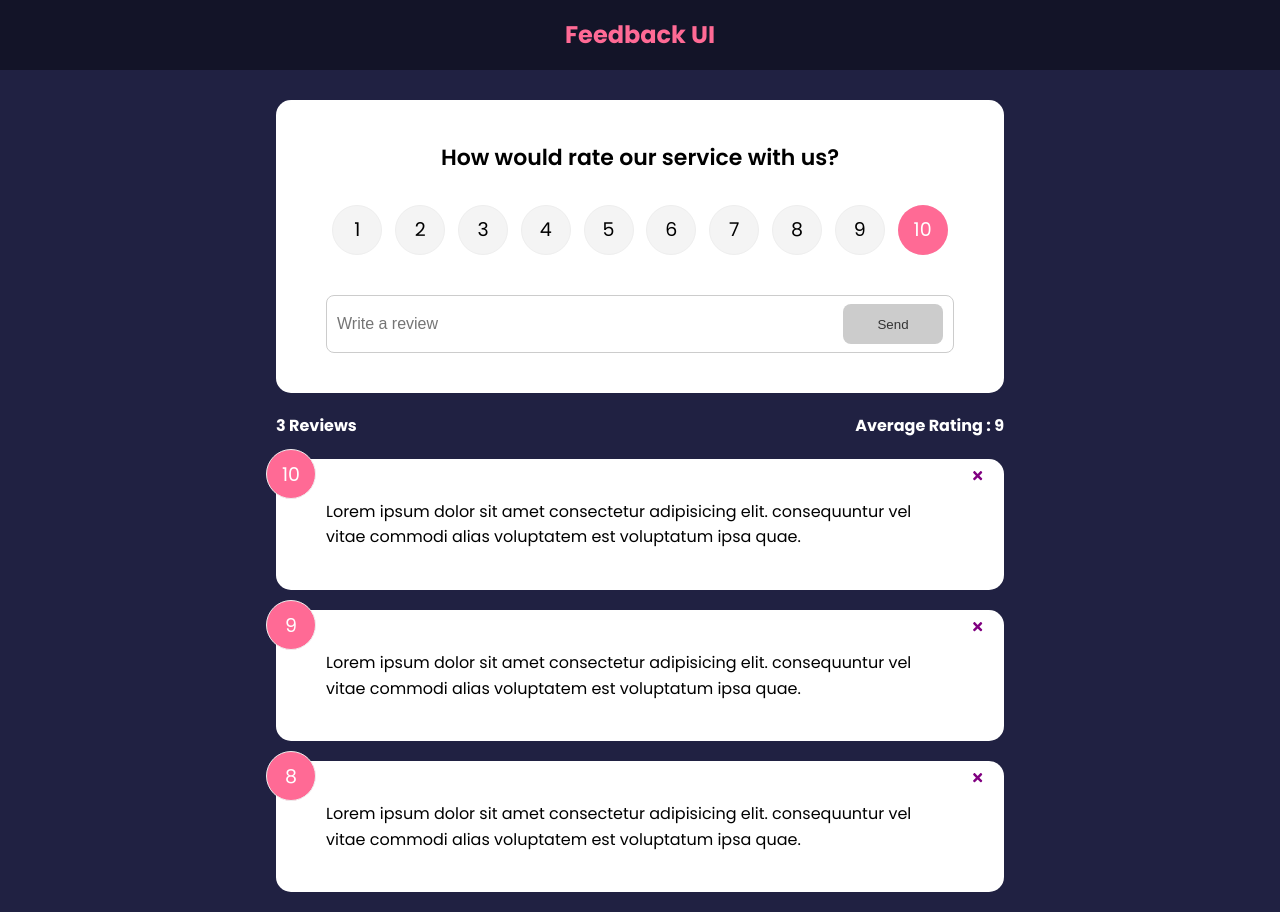
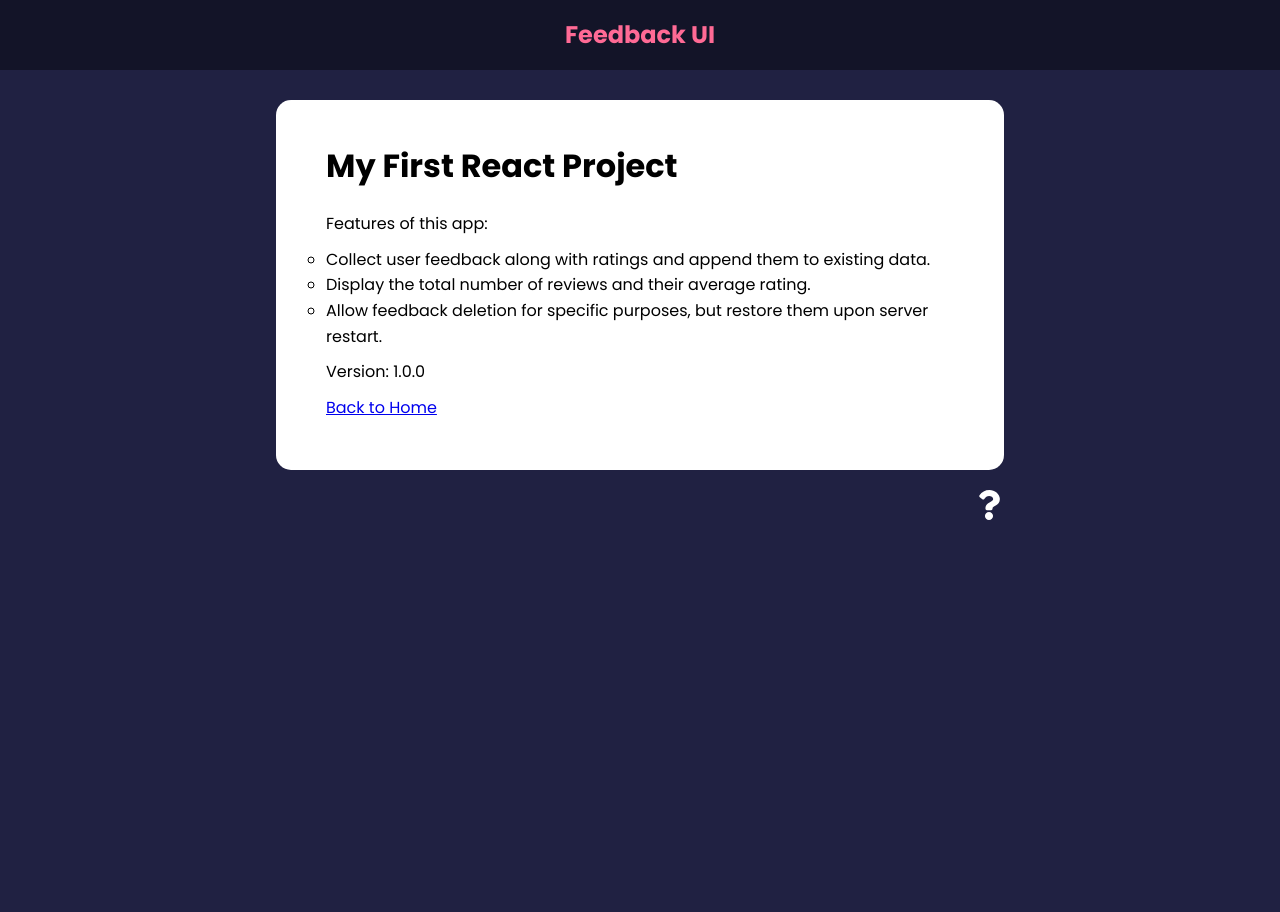
Before and after one commit to redwanizazz/feedback-app-react, a React (Create React App) app: page /about in a window 1280 px wide. After the commit the page ends 800 px from the top, so only its background shows below. Built offline with nearby package versions, Linux system fonts and the light colour scheme.

Commit message:
Chapter 5 End

```diff
--- a/package.json
+++ b/package.json
@@ -11,6 +11,7 @@
     "react": "^19.0.0",
     "react-dom": "^19.0.0",
     "react-icons": "^5.5.0",
+    "react-router-dom": "^7.2.0",
     "react-scripts": "5.0.1",
     "uuid": "^11.1.0",
     "web-vitals": "^2.1.4"
--- a/src/App.js
+++ b/src/App.js
@@ -1,10 +1,13 @@
-import { v4 as uuidv4 } from 'uuid'
+import { v4 as uuidv4 } from 'uuid';
+import { BrowserRouter as Router, Route, Routes } from 'react-router-dom';
 import { useState } from 'react';
 import Header from "./components/Header";
 import FeedbackList from "./components/FeedbackList";
 import FeedbackStats from './components/FeedbackStats';
 import FeedbackData from './data/feedbackData';
 import FeedbackForm from './components/FeedbackForm';
+import AboutLinkIcon from './components/AboutLinkIcon';
+import AboutPage from './pages/AboutPage';
 
 function App() {
     const [feedback, setFeedback] = useState(FeedbackData)
@@ -21,15 +24,24 @@ function App() {
     }
 
     return (
-        <>
+        <Router>
             <Header text="Feedback UI" bgColor="rgba(0, 0, 0, 0.4)" textColor="#ff6a95" />
             <div className="container">
-                <FeedbackForm handleAdd={addFeedback} />
-                <FeedbackStats feedback={feedback} />
-                <FeedbackList feedback={feedback} handleDelete={deleteFeedback} />
+                <Routes>
+                    <Route path="/" element={
+                        <>
+                            <FeedbackForm handleAdd={addFeedback} />
+                            <FeedbackStats feedback={feedback} />
+                            <FeedbackList feedback={feedback} handleDelete={deleteFeedback} />
+                        </>
+                    } />
+                    <Route path="/about" element={<AboutPage />} />
+                </Routes>
+
+                <AboutLinkIcon />
             </div>
-        </>
-    );
+        </Router>
+    )
 }
 
 export default App;
--- /dev/null
+++ b/src/components/AboutLinkIcon.jsx
@@ -0,0 +1,14 @@
+import { FaQuestion } from "react-icons/fa";
+import { Link } from "react-router-dom";
+
+function AboutLinkIcon() {
+  return (
+    <div className="about-link">
+      <Link to="/about">
+        <FaQuestion size={30} />
+      </Link>
+    </div>
+  );
+}
+
+export default AboutLinkIcon;
--- /dev/null
+++ b/src/pages/AboutPage.jsx
@@ -0,0 +1,27 @@
+import Card from "../components/shared/Card";
+import { Link } from "react-router-dom";
+
+function AboutPage() {
+  return (
+    <Card>
+      <div>
+        <div className="about">
+          <h1>My First React Project</h1>
+          <p>Features of this app: </p>
+          <ul>
+            <li style={{listStyleType: 'circle'}}>Collect user feedback along with ratings and append them to existing data.</li>
+            <li style={{listStyleType: 'circle'}}>Display the total number of reviews and their average rating.</li>
+            <li style={{listStyleType: 'circle'}}>Allow feedback deletion for specific purposes, but restore them upon server restart.</li>
+          </ul>
+          <p>Version: 1.0.0</p>
+
+          <p>
+            <Link to="/">Back to Home</Link>
+          </p>
+        </div>
+      </div>
+    </Card>
+  );
+}
+
+export default AboutPage;
```
Also changed, not shown: 1 other file (tests, documents, lock files or other folders).
